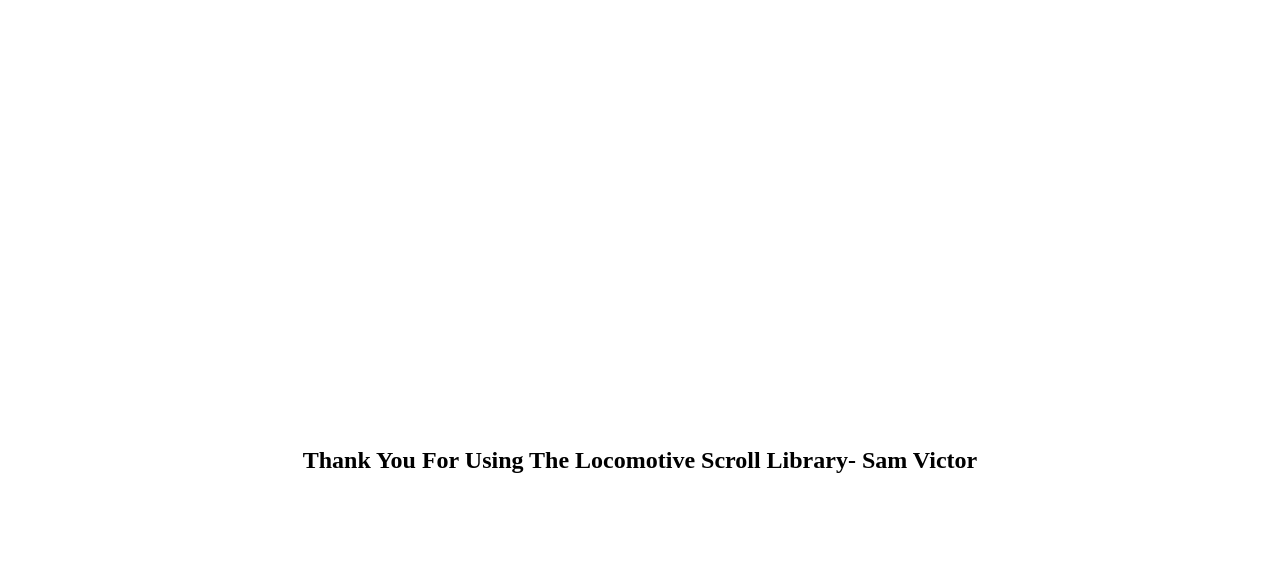
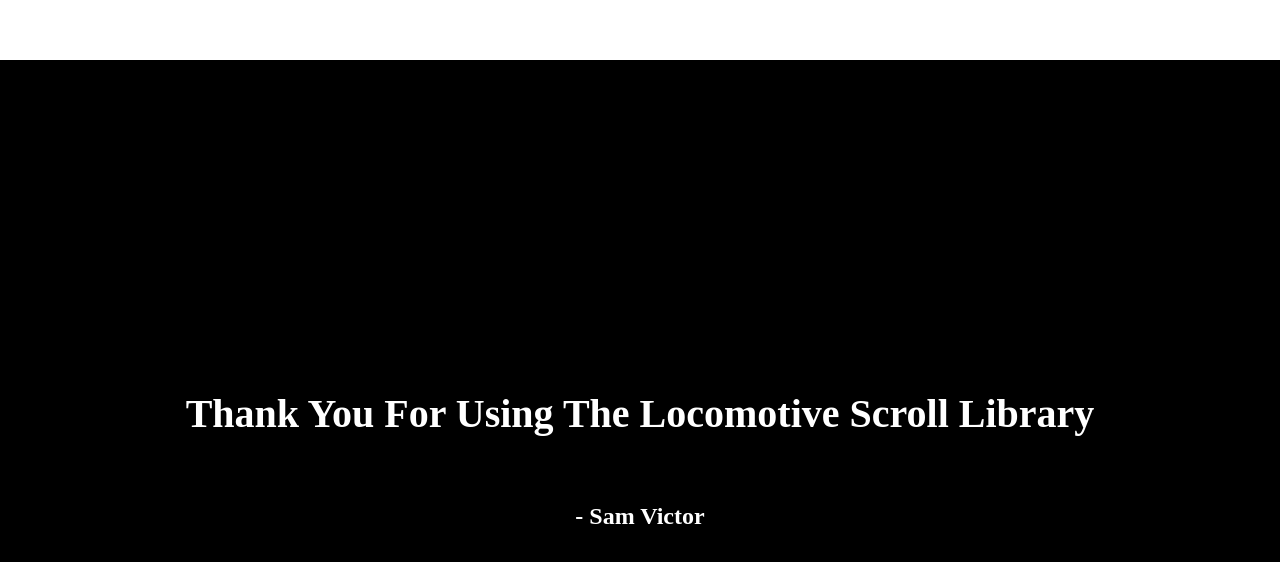
Before and after one commit to iamVictorSam/landing-page-with-locomotive-scroll, a Vue app: page / in a window 1280 px wide. Shown: the part 2509-3071 px from the top of the page. Built offline with nearby package versions, Linux system fonts and the light colour scheme.

Commit message:
finished appreciation

```diff
--- a/src/components/Appreciation.vue
+++ b/src/components/Appreciation.vue
@@ -8,9 +8,16 @@
 
 <style scoped>
 section {
+  background-color: black;
+  color: white;
   height: 100vh;
   display: flex;
   justify-content: center;
   align-items: center;
+  flex-direction: column;
+}
+h1 {
+  font-size: 2.5rem;
+  padding-bottom: 3rem;
 }
 </style>
```
